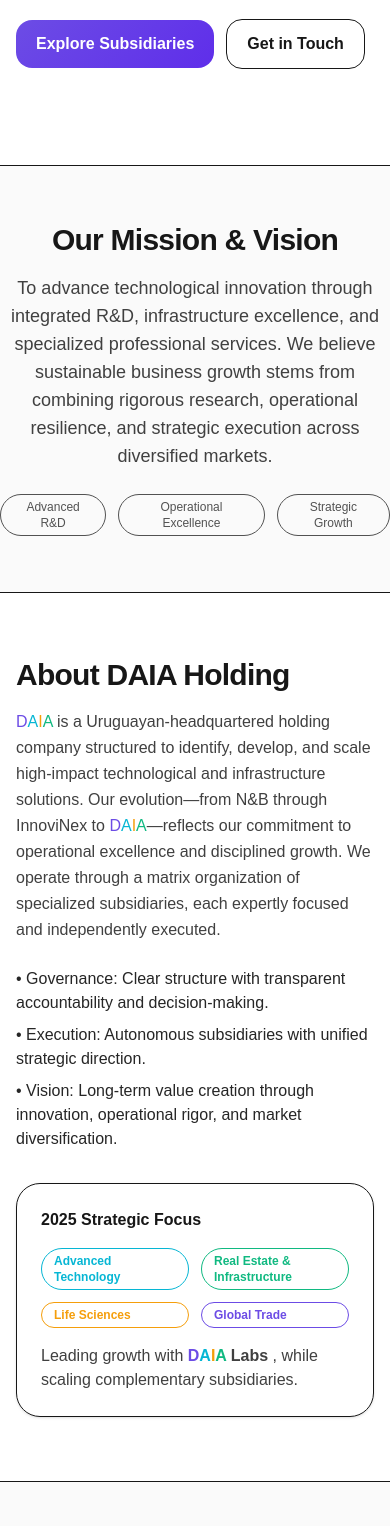
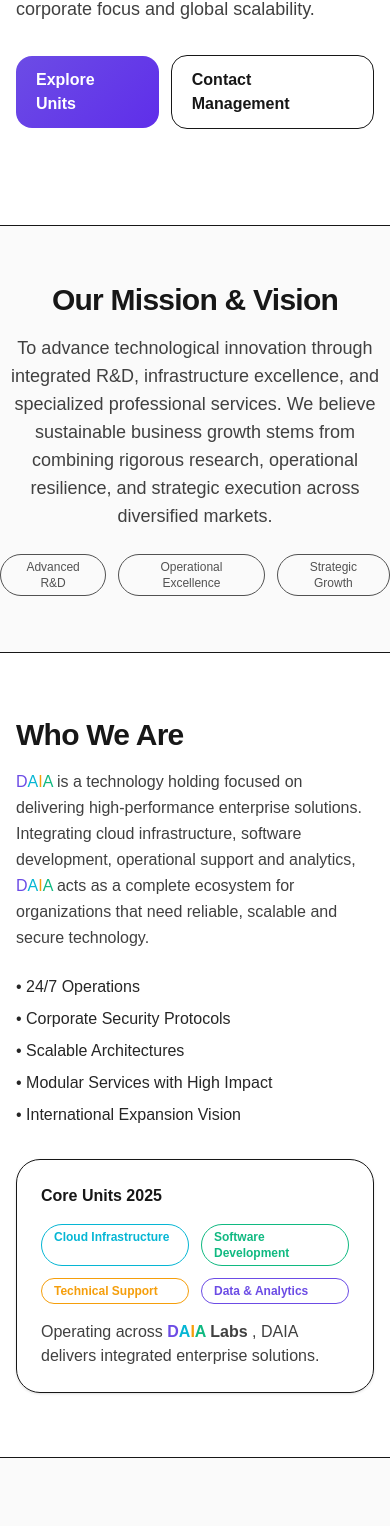
Before and after one commit to DAIAGlobal/DAIAGlobal.github.io, a Next.js app in the folder daia-landing/: page / in a window 390 px wide. Shown: the part 428-1954 px from the top of the page. Built offline with nearby package versions, Linux system fonts and the light colour scheme; no server answers.

Commit message:
refactor(structure): restructure hero, about, and core units to focus on cloud, software, support, and data-analytics as main services

```diff
--- a/daia-landing/src/app/page.tsx
+++ b/daia-landing/src/app/page.tsx
@@ -90,10 +90,11 @@ export default function DAIAHoldingLanding() {
     ? {
         nav: { home: "Home", about: "About", mission: "Mission", units: "Subsidiaries", contact: "Contact", talk: "Let’s Talk" },
         hero: {
+          title: "DAIA Holding: Infrastructure, Technology and Integrated Business Services.",
           intro:
-            "Scaling innovation through specialized expertise. DAIA is a holding company that develops transformative technological solutions with global impact, combining research-driven innovation with professional execution to create sustainable competitive advantage.",
-          seeUnits: "Explore Subsidiaries",
-          contact: "Get in Touch",
+            "A holding company designed to lead cloud solutions, software, support and data with corporate focus and global scalability.",
+          seeUnits: "Explore Units",
+          contact: "Contact Management",
         },
         mission: {
           title: "Our Mission & Vision",
@@ -101,31 +102,33 @@ export default function DAIAHoldingLanding() {
           chips: ["Advanced R&D", "Operational Excellence", "Strategic Growth"],
         },
         about: {
-          title: "About DAIA Holding",
+          title: "Who We Are",
           body:
-            "DAIA is a Uruguayan-headquartered holding company structured to identify, develop, and scale high-impact technological and infrastructure solutions. Our evolution—from N&B through InnoviNex to DAIA—reflects our commitment to operational excellence and disciplined growth. We operate through a matrix organization of specialized subsidiaries, each expertly focused and independently executed.",
+            "DAIA is a technology holding focused on delivering high-performance enterprise solutions. Integrating cloud infrastructure, software development, operational support and analytics, DAIA acts as a complete ecosystem for organizations that need reliable, scalable and secure technology.",
           bullets: [
-            "• Governance: Clear structure with transparent accountability and decision-making.",
-            "• Execution: Autonomous subsidiaries with unified strategic direction.",
-            "• Vision: Long-term value creation through innovation, operational rigor, and market diversification.",
+            "• 24/7 Operations",
+            "• Corporate Security Protocols",
+            "• Scalable Architectures",
+            "• Modular Services with High Impact",
+            "• International Expansion Vision",
           ],
-          focus: "2025 Strategic Focus",
-          focusBadges: ["Advanced Technology", "Real Estate & Infrastructure", "Life Sciences", "Global Trade"],
-          focusLinePre: "Leading growth with ",
-          focusLinePost: ", while scaling complementary subsidiaries.",
+          focus: "Core Units 2025",
+          focusBadges: ["Cloud Infrastructure", "Software Development", "Technical Support", "Data & Analytics"],
+          focusLinePre: "Operating across ",
+          focusLinePost: ", DAIA delivers integrated enterprise solutions.",
         },
         units: {
-          title: "Our Subsidiaries",
-          subtitle: "Currently operational: ",
+          title: "Our Core Units",
+          subtitle: "Enterprise solutions powered by: ",
           activeLabel: "Live",
-          soonLabel: "2025 Launch",
+          soonLabel: "Development",
           desc: {
-            labs: "Advanced R&D in software engineering, AI, and cloud-native solutions. End-to-end delivery with enterprise-grade execution.",
+            labs: "High-performance cloud infrastructure: VPS, Dedicated Virtual Servers and enterprise deployments. Security, scalability and continuous operation.",
             data:
-              "Cloud infrastructure, managed services, and enterprise deployment platform. Engineered for scale, reliability, and operational excellence.",
-            props: "Strategic real estate portfolio and institutional-grade property management and investment services.",
-            pharma: "Pharmaceutical R&D: molecular formulation, analytical testing, and preclinical development for therapeutic advancement.",
-            global: "International trade, export optimization, and Free Zone investment strategy for global market expansion.",
+              "Enterprise software applications, APIs, integrations and automation solutions for companies requiring quality and results.",
+            props: "Specialized technical support, monitoring, maintenance, remote assistance and dedicated support for enterprises.",
+            pharma: "Advanced analytics, applied AI, intelligent automation and process optimization for enterprise intelligence.",
+            global: "Global cloud expansion and managed services across multiple regions and compliance frameworks.",
           },
         },
         what: {
@@ -152,9 +155,9 @@ export default function DAIAHoldingLanding() {
         nav: { home: "Inicio", about: "Quiénes somos", mission: "Misión", units: "Filiales", contact: "Contacto", talk: "Hablemos" },
         hero: {
           intro:
-            "Escalando innovación a través de experiencia especializada. DAIA es un holding que desarrolla soluciones tecnológicas transformacionales con impacto global, combinando innovación impulsada por investigación con ejecución profesional para crear ventaja competitiva sostenible.",
-          seeUnits: "Explorar Filiales",
-          contact: "Contáctanos",
+            "Un holding diseñado para liderar soluciones cloud, software, soporte y datos con enfoque corporativo y escalabilidad global.",
+          seeUnits: "Explorar Unidades",
+          contact: "Contactar Dirección",
         },
         mission: {
           title: "Misión & Visión",
@@ -162,31 +165,33 @@ export default function DAIAHoldingLanding() {
           chips: ["I+D Avanzada", "Excelencia Operacional", "Crecimiento Estratégico"],
         },
         about: {
-          title: "Sobre DAIA Holding",
+          title: "Quiénes Somos",
           body:
-            "DAIA es un holding con sede en Uruguay estructurado para identificar, desarrollar y escalar soluciones tecnológicas e infraestructurales de alto impacto. Nuestra evolución—de N&B a través de InnoviNex hacia DAIA—refleja nuestro compromiso con excelencia operacional y crecimiento disciplinado. Operamos a través de una organización matricial de filiales especializadas, cada una enfocada y ejecutada de forma independiente.",
+            "DAIA es un holding tecnológico orientado a entregar soluciones empresariales de alto desempeño. Integrando infraestructura cloud, desarrollo de software, soporte operativo y analítica, DAIA actúa como un ecosistema completo para organizaciones que necesitan tecnología confiable, escalable y segura.",
           bullets: [
-            "• Gobernanza: Estructura clara con responsabilidad y decisión transparente.",
-            "• Ejecución: Filiales autónomas con dirección estratégica unificada.",
-            "• Visión: Creación de valor a largo plazo mediante innovación, rigor operacional y diversificación de mercados.",
+            "• Operación 24/7",
+            "• Protocolos de Seguridad Corporativa",
+            "• Arquitecturas Escalables",
+            "• Servicios Modulares de Alto Impacto",
+            "• Visión de Expansión Internacional",
           ],
-          focus: "Enfoque Estratégico 2025",
-          focusBadges: ["Tecnología Avanzada", "Real Estate e Infraestructura", "Ciencias de la Vida", "Comercio Global"],
-          focusLinePre: "Liderando el crecimiento con ",
-          focusLinePost: ", escalando filiales complementarias.",
+          focus: "Unidades Centrales 2025",
+          focusBadges: ["Infraestructura Cloud", "Desarrollo de Software", "Soporte Técnico", "Data & Analytics"],
+          focusLinePre: "Operando en ",
+          focusLinePost: ", DAIA entrega soluciones empresariales integradas.",
         },
         units: {
-          title: "Nuestras Filiales",
-          subtitle: "En operación actualmente: ",
+          title: "Nuestras Unidades Centrales",
+          subtitle: "Soluciones empresariales impulsadas por: ",
           activeLabel: "Activa",
-          soonLabel: "Lanzamiento 2025",
+          soonLabel: "En Desarrollo",
           desc: {
-            labs: "I+D avanzada en ingeniería de software, IA y soluciones cloud-native. Delivery end-to-end con ejecución de nivel empresarial.",
+            labs: "Infraestructura cloud de alto rendimiento: VPS, Servidores Dedicados y despliegues empresariales. Seguridad, escalabilidad y operación continua.",
             data:
-              "Infraestructura cloud, servicios gestionados y plataforma de despliegue empresarial. Diseñada para escalabilidad, confiabilidad y excelencia operacional.",
-            props: "Cartera inmobiliaria estratégica con servicios institucionales de gestión de activos e inversión inmobiliaria.",
-            pharma: "I+D farmacéutico: formulación molecular, análisis experimental y desarrollo preclínico para avance terapéutico.",
-            global: "Comercio internacional, optimización de exportaciones y estrategia de inversión en Zona Franca para expansión global.",
+              "Aplicaciones de software empresarial, APIs, integraciones y soluciones de automatización para empresas que requieren calidad y resultados.",
+            props: "Soporte técnico especializado, monitoreo, mantenimiento, asistencia remota y soporte dedicado para empresas.",
+            pharma: "Analítica avanzada, IA aplicada, automatización inteligente y optimización de procesos para inteligencia empresarial.",
+            global: "Expansión cloud global y servicios gestionados en múltiples regiones y marcos de cumplimiento.",
           },
         },
         what: {
@@ -352,12 +357,9 @@ export default function DAIAHoldingLanding() {
             initial={{ opacity: 0, y: 20 }}
             animate={{ opacity: 1, y: 0 }}
             transition={{ duration: 0.6 }}
-            className="text-4xl sm:text-5xl lg:text-6xl font-black tracking-tight"
+            className="text-3xl sm:text-4xl lg:text-5xl font-black tracking-tight leading-tight"
           >
-            <span role="text" className="inline-flex items-baseline">
-              <BrandDAIA />
-              <span className="ml-2 text-neutral-900">Holding</span>
-            </span>
+            <BrandText text="DAIA Holding: Infrastructure, Technology and Integrated Business Services." />
           </motion.h1>
 
           <motion.p
@@ -472,71 +474,51 @@ export default function DAIAHoldingLanding() {
 
           <div className="mt-8 grid sm:grid-cols-2 lg:grid-cols-3 gap-6">
             <UnitCard
-              title="DAIA Labs"
-              desc={dict.units.desc.labs}
+              title="DAIA Cloud"
+              desc="High-performance cloud infrastructure: VPS, Dedicated Virtual Servers and enterprise deployments. Security, scalability and continuous operation."
               status="active"
               accent="#06B6D4"
               activeLabel={dict.units.activeLabel}
               soonLabel={dict.units.soonLabel}
               packages={[
-                { id: 'labs-core', name: 'Core Development', price: 'Custom' },
-                { id: 'labs-ai', name: 'AI Research', price: 'By estimate' },
+                { id: 'cloud-vps', name: 'VPS Standard', price: 'From $10/mo' },
+                { id: 'cloud-dedicated', name: 'Dedicated Servers', price: 'Custom' },
               ]}
             />
-            {/* Mostrar solo el paquete 'enterprise' en la tarjeta según solicitud */}
             <UnitCard
-              title="DAIA Data & Infrastructure"
-              desc={(() => {
-                const p = dataPackages.find((p) => p.id === 'enterprise');
-                return p?.desc ?? dict.units.desc.data;
-              })()}
+              title="DAIA Software Lab"
+              desc="Enterprise software applications, APIs, integrations and automation solutions for companies requiring quality and results."
               status="active"
               accent="#6C4CE5"
               activeLabel={dict.units.activeLabel}
               soonLabel={dict.units.soonLabel}
               packages={[
-                dataPackages.find((p) => p.id === 'enterprise') ?? {
-                  id: 'enterprise',
-                  name: 'Enterprise',
-                  price: 'Custom',
-                  desc: 'Soluciones personalizadas en arquitectura, escalamiento, redundancia, redes privadas y auditorías de seguridad.',
-                },
+                { id: 'soft-dev', name: 'Custom Development', price: 'By Project' },
+                { id: 'soft-api', name: 'API Integration', price: 'Custom' },
               ]}
             />
             <UnitCard
-              title="DAIA Properties"
-              desc={dict.units.desc.props}
-              status="soon"
+              title="DAIA Support"
+              desc="Specialized technical support, monitoring, maintenance, remote assistance and dedicated support for enterprises."
+              status="active"
               accent="#10B981"
               activeLabel={dict.units.activeLabel}
               soonLabel={dict.units.soonLabel}
               packages={[
-                { id: 'props-manage', name: 'Property Management', price: '$500/mo+' },
-                { id: 'props-invest', name: 'Investment Advisory', price: 'Custom' },
+                { id: 'support-basic', name: 'Support Plan Basic', price: 'From $500/mo' },
+                { id: 'support-premium', name: 'Premium Support', price: 'Custom' },
               ]}
             />
             <UnitCard
-              title="DAIA Pharma Labs"
-              desc={dict.units.desc.pharma}
-              status="soon"
+              title="DAIA Data & Analytics"
+              desc="Advanced analytics, applied AI, intelligent automation and process optimization for enterprise intelligence."
+              status="active"
               accent="#F59E0B"
               activeLabel={dict.units.activeLabel}
               soonLabel={dict.units.soonLabel}
               packages={[
-                { id: 'pharma-form', name: 'Formulation', price: 'Custom' },
-                { id: 'pharma-analysis', name: 'Analytical Services', price: 'Custom' },
-              ]}
-            />
-            <UnitCard
-              title="DAIA Global"
-              desc={dict.units.desc.global}
-              status="soon"
-              accent="#06B6D4"
-              activeLabel={dict.units.activeLabel}
-              soonLabel={dict.units.soonLabel}
-              packages={[
-                { id: 'global-trade', name: 'Trade & Export', price: 'Custom' },
-                { id: 'global-fz', name: 'Free Zone Services', price: 'Custom' },
+                { id: 'data-analytics', name: 'Analytics Platform', price: 'Custom' },
+                { id: 'data-ai', name: 'AI Solutions', price: 'By Estimate' },
               ]}
             />
           </div>
```
